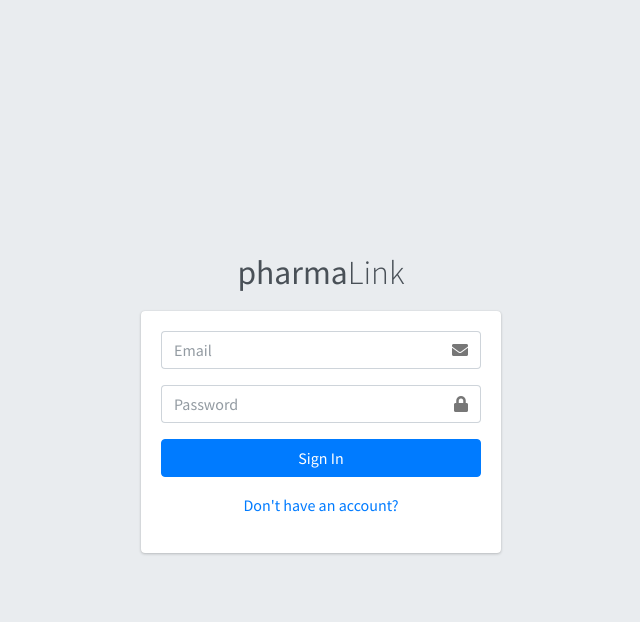
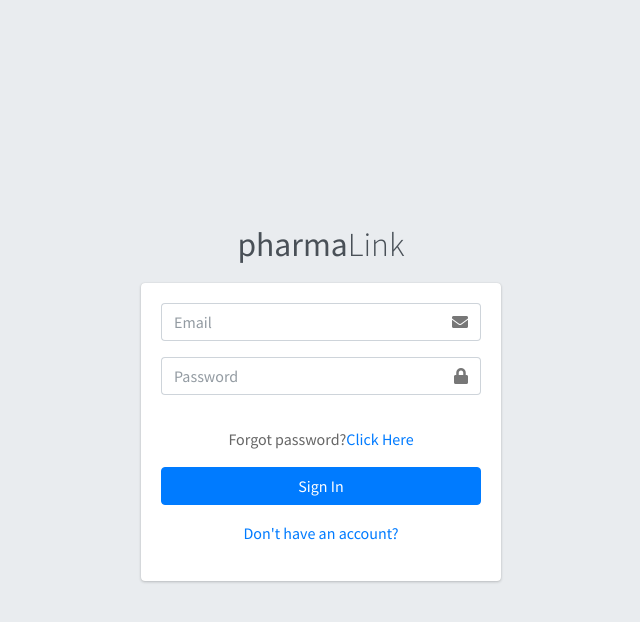
Before and after one commit to Slappie-shubham/pharmaLink, a Django app: page / in a window 1280 px wide. Shown: the top 622 px of the page, without its empty margins (319-959 px from the left). Run offline with Django 4.2, Linux system fonts and the light colour scheme; some libraries are stand-ins or nearby versions.

Commit message:
Forget password

```diff
--- a/accounts/urls.py
+++ b/accounts/urls.py
@@ -1,9 +1,17 @@
 from django.urls import path
 from accounts import views as accounts
+from django.contrib.auth import views as auth_views
 
 app_name = 'accounts'
 urlpatterns = [
     path('', accounts.login_page, name="login_page"),
     path('register/', accounts.register_page, name="register_page"),
     path('logout/', accounts.logout_process, name="logout_process"),
+
+
+
+    path('password_reset/', auth_views.PasswordResetView.as_view(), name="password_reset"),
+    path('password_reset/done/', auth_views.PasswordResetDoneView.as_view(), name="password_reset_done"),
+    path('reset/<uidb64>/<token>/', auth_views.PasswordResetConfirmView.as_view(), name='password_reset_confirm'),
+    path('reset/done/', auth_views.PasswordResetCompleteView.as_view(), name='password_reset_complete'),
 ]
--- a/pharmaLink/urls.py
+++ b/pharmaLink/urls.py
@@ -19,6 +19,7 @@ from django.urls import path, include
 from django.conf import settings
 from django.conf.urls.static import static
 
+
 admin.site.site_header = "pharmaLink"
 admin.site.index_title = "pharmaLink dashboard"
 urlpatterns = [
--- a/templates/accounts/login.html
+++ b/templates/accounts/login.html
@@ -47,6 +47,7 @@
         {% endif %}
         <div class="row">
           <div class="col-12">
+            <p class="text-center pt-3">Forgot password?<a href="{% url "accounts:password_reset" %}">Click Here</a></p>
             <button type="submit" class="btn btn-primary btn-block">Sign In</button>
             <p class="text-center pt-3"><a href="{% url "accounts:register_page" %}">Don't have an account?</a></p>
           </div>
```
Also changed, not shown: pharmaLink/settings.py (+8 -0 lines).
